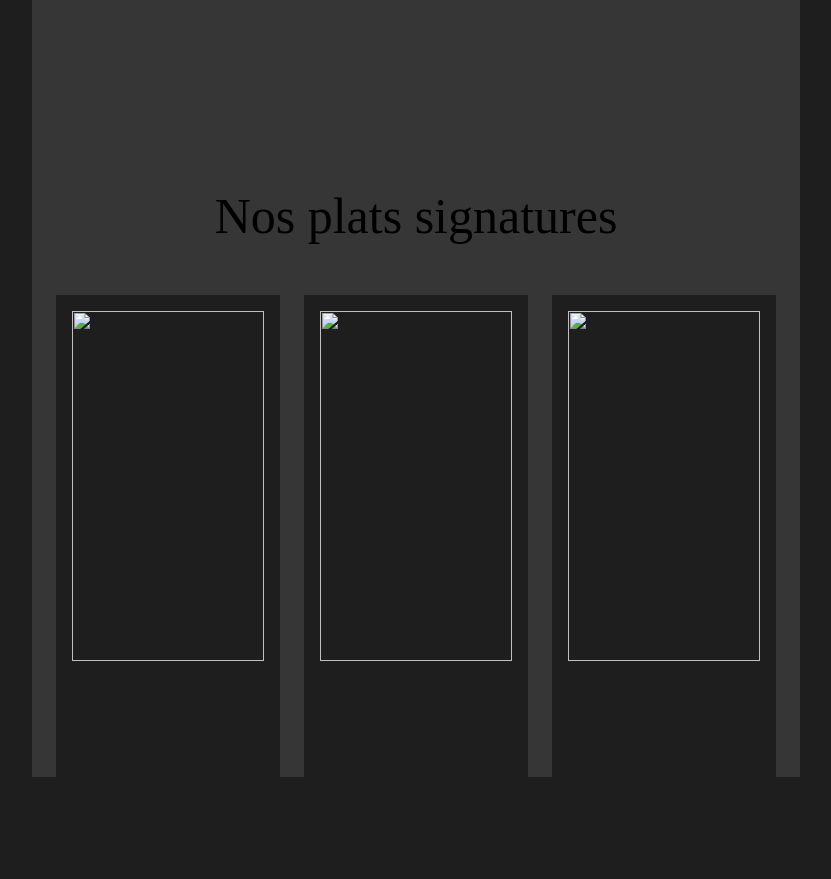
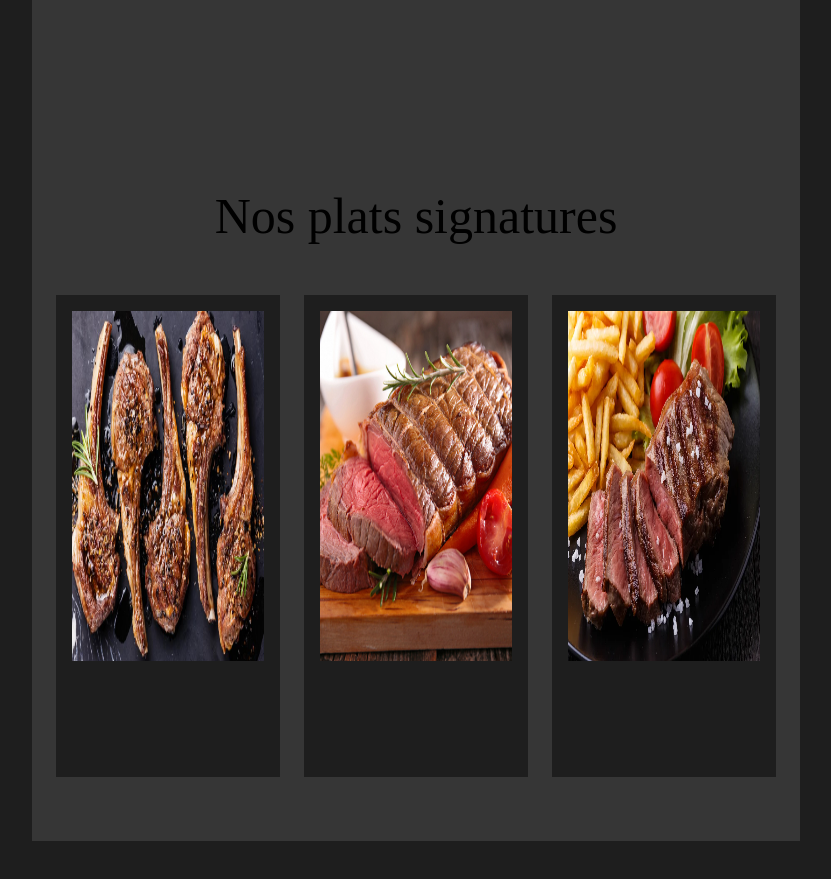
Before and after one commit to tikiid/AuCoinDuGrill.github.io, a plain HTML site: page Code/index.html in a window 1280 px wide. Shown: the part 625-1504 px from the top of the page, without its empty margins (224-1055 px from the left). Before the commit the page ends 1402 px from the top, so only its background shows below. Drawn offline with Linux system fonts and the light colour scheme.

Commit message:
Adding photos to the index page

```diff
--- a/Code/index.html
+++ b/Code/index.html
@@ -25,22 +25,21 @@
                 <h3>Au coin du grill</h3>
                 <h4>Une viande française d'exception préparé au grill</h4>
             </div>
-
             <img src="../Images/images/image-restaurant.png" alt="">
         </div>
         <div class="favorite-meal">
             <p class="title-meal">Nos plats signatures</p>
             <div class="our-meal">
                 <div class="meal-card">
-                    <img src="" alt="">
+                    <img src="../Images/images/cotedagneau.png" alt="">
                     <p class="title-meal"></p>
                 </div>
                 <div class="meal-card">
-                    <img src="" alt="">
+                    <img src="../Images/images/roti.png" alt="">
                     <p class="title-meal"></p>
                 </div>
                 <div class="meal-card">
-                    <img src="" alt="">
+                    <img src="../Images/images/steakfrites.webp" alt="">
                     <p class="title-meal"></p>
                 </div>
             </div>
--- a/Code/style.css
+++ b/Code/style.css
@@ -96,7 +96,8 @@ h4 {
 
 .favorite-meal {
     background-color: rgba(54, 54, 54, 1);
-    padding-top: 64px;
+    padding: 64px 0;
+    margin-bottom: 64px;
 }
 
 .our-meal {
@@ -119,4 +120,5 @@ h4 {
 .meal-card img {
     width: 100%;
     height: 350px;
+
 }
```
